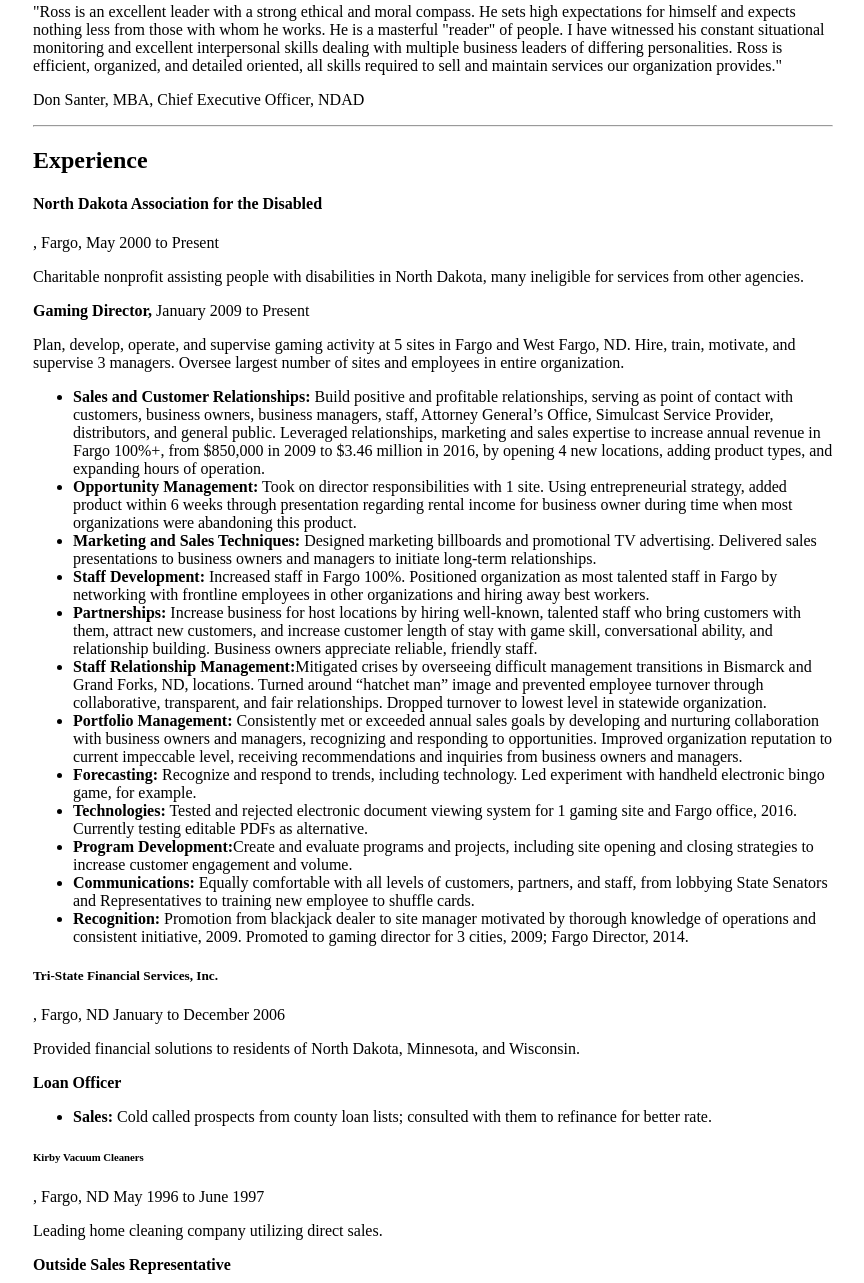
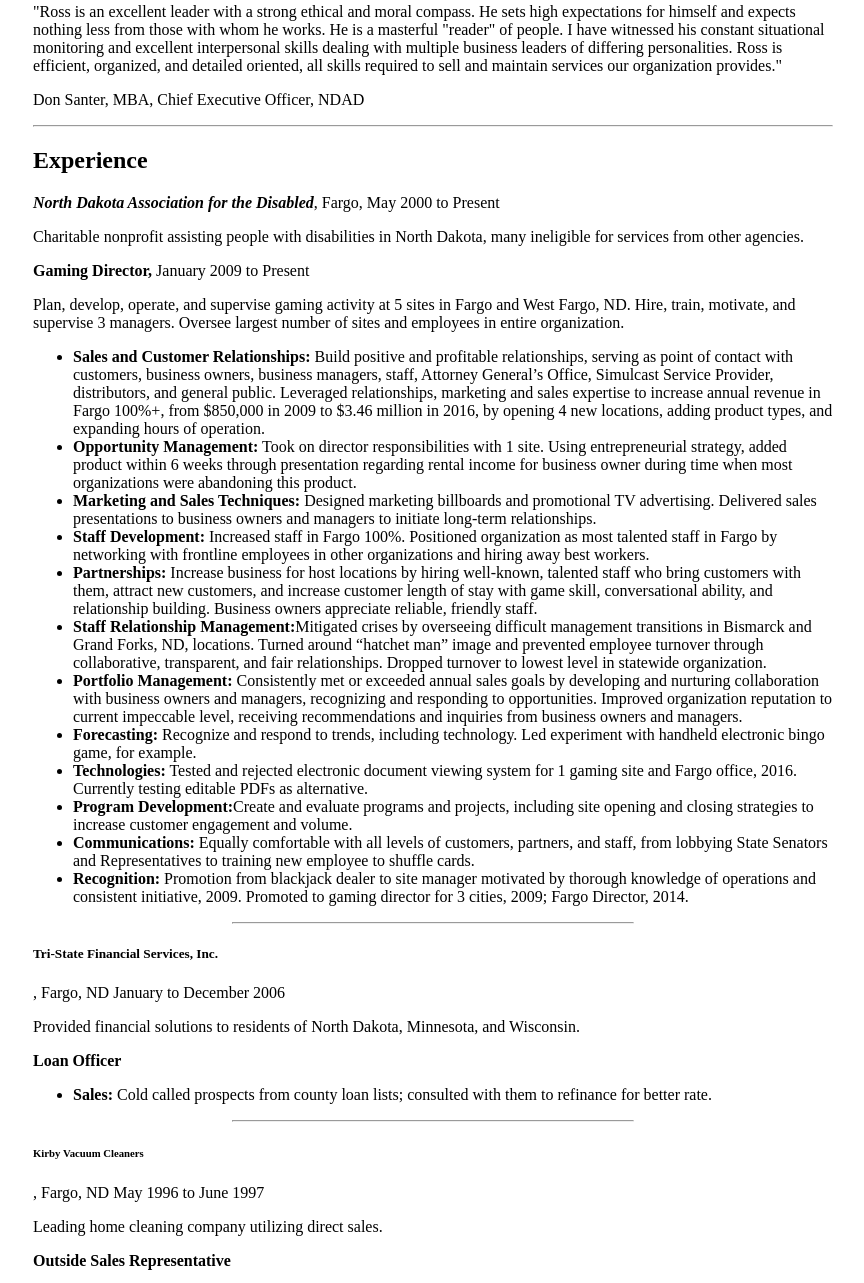
Before and after one commit to qualey/qualey.github.io, a plain HTML site: page index.html in a window 1280 px wide. Shown: the part 470-1753 px from the top of the page, without its empty margins (207-1071 px from the left). Drawn offline with Linux system fonts and the light colour scheme.

Commit message:
Update index.html

```diff
--- a/index.html
+++ b/index.html
@@ -39,7 +39,7 @@
 <hr>
 
 <h2>Experience</h2>
-    <h4>North Dakota Association for the Disabled</h4>, Fargo, May 2000 to Present</p>
+    <strong><em>North Dakota Association for the Disabled</em></strong>, Fargo, May 2000 to Present</p>
   <p>Charitable nonprofit assisting people with disabilities in North Dakota, many ineligible for services from other agencies.</p>
   <p><strong>Gaming Director,</strong> January 2009 to Present</p>
   <p>Plan, develop, operate, and supervise gaming activity at 5 sites in Fargo and West Fargo, ND. Hire, train, motivate, and supervise 3 managers. Oversee largest number of sites and employees in entire organization.</p>
@@ -58,12 +58,16 @@
   <li><strong>Recognition: </strong>Promotion from blackjack dealer to site manager motivated by thorough knowledge of operations and consistent initiative, 2009. Promoted to gaming director for 3 cities, 2009; Fargo Director, 2014.</li>
 </ul>
 
+<hr width="50%">
+
 <h5>Tri-State Financial Services, Inc.</h5>, Fargo, ND January to December 2006</p>
   <p>Provided financial solutions to residents of North Dakota, Minnesota, and Wisconsin.</p>
   <p><strong>Loan Officer</strong></p>
 <ul>
   <li><strong>Sales:</strong> Cold called prospects from county loan lists; consulted with them to refinance for better rate.</li>
 </ul>
+
+ <hr width="50%">
 
 <h6>Kirby Vacuum Cleaners</h6>, Fargo, ND May 1996 to June 1997</p>
   <p>Leading home cleaning company utilizing direct sales.</p>
```
